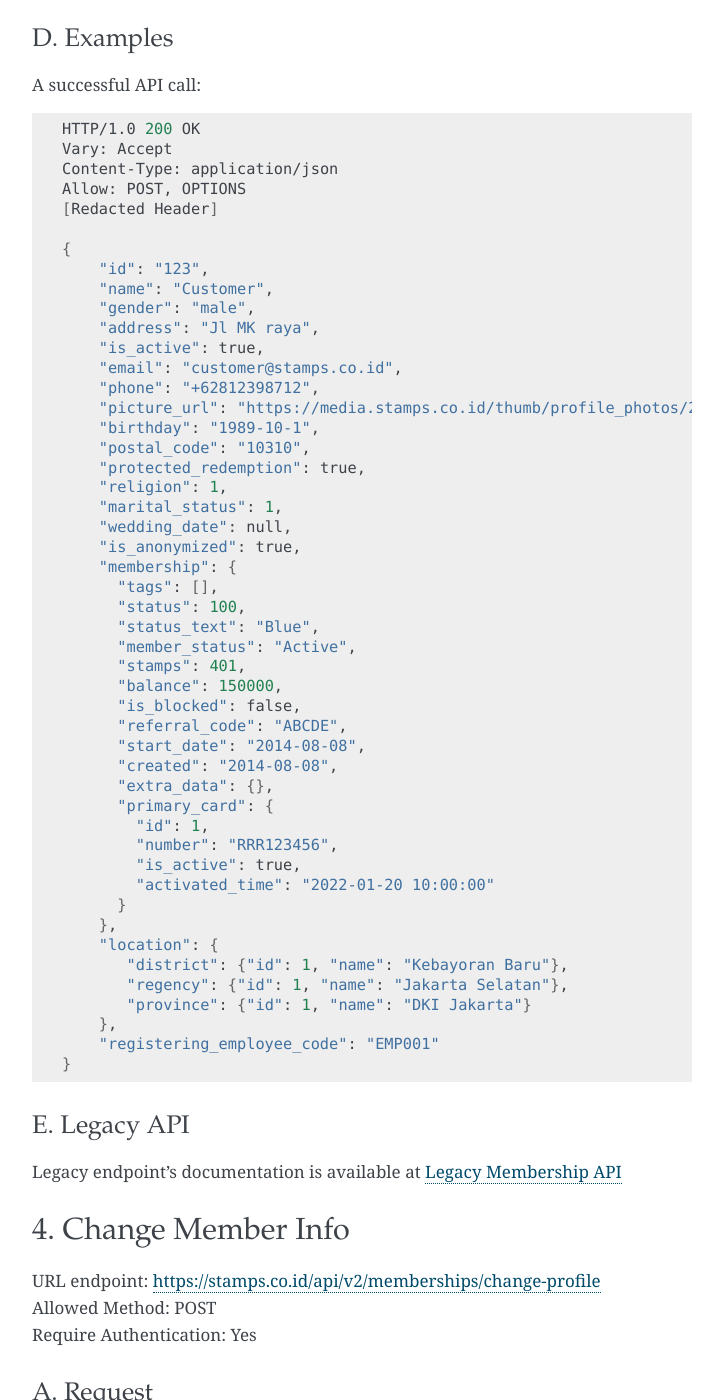
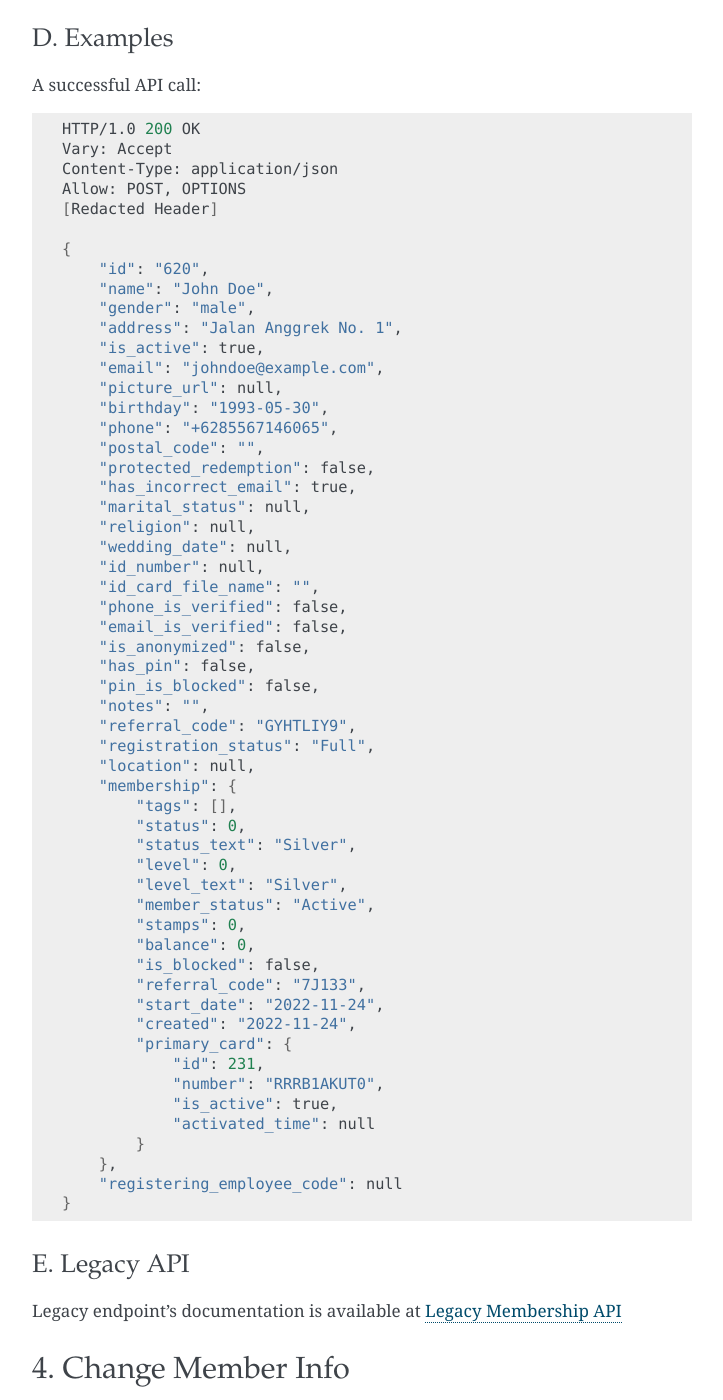
Before and after one commit to ui/stamps-api-docs, a Sphinx documentation site: the page built from source/customer_api.rst, in a window 1280 px wide and 1400 px high, scrolled down 6723 px. Shown: the whole window, without its empty margins (388-1111 px from the left). Built offline with Sphinx 7.4.7, drawn with Linux system fonts in a browser that asks for light colours.

Commit message:
Update membership registration response

```diff
--- a/source/customer_api.rst
+++ b/source/customer_api.rst
@@ -352,46 +352,53 @@ A successful API call:
     [Redacted Header]
 
     {
-        "id": "123",
-        "name": "Customer",
+        "id": "620",
+        "name": "John Doe",
         "gender": "male",
-        "address": "Jl MK raya",
+        "address": "Jalan Anggrek No. 1",
         "is_active": true,
-        "email": "customer@stamps.co.id",
-        "phone": "+62812398712",
-        "picture_url": "https://media.stamps.co.id/thumb/profile_photos/2014/4/17/483ccddd-9aea-44d2-bbc4-6aa71f51fb2a_size_80.png",
-        "birthday": "1989-10-1",
-        "postal_code": "10310",
-        "protected_redemption": true,
-        "religion": 1,
-        "marital_status": 1,
+        "email": "johndoe@example.com",
+        "picture_url": null,
+        "birthday": "1993-05-30",
+        "phone": "+6285567146065",
+        "postal_code": "",
+        "protected_redemption": false,
+        "has_incorrect_email": true,
+        "marital_status": null,
+        "religion": null,
         "wedding_date": null,
-        "is_anonymized": true,
+        "id_number": null,
+        "id_card_file_name": "",
+        "phone_is_verified": false,
+        "email_is_verified": false,
+        "is_anonymized": false,
+        "has_pin": false,
+        "pin_is_blocked": false,
+        "notes": "",
+        "referral_code": "GYHTLIY9",
+        "registration_status": "Full",
+        "location": null,
         "membership": {
-          "tags": [],
-          "status": 100,
-          "status_text": "Blue",
-          "member_status": "Active",
-          "stamps": 401,
-          "balance": 150000,
-          "is_blocked": false,
-          "referral_code": "ABCDE",
-          "start_date": "2014-08-08",
-          "created": "2014-08-08",
-          "extra_data": {},
-          "primary_card": {
-            "id": 1,
-            "number": "RRR123456",
-            "is_active": true,
-            "activated_time": "2022-01-20 10:00:00"
-          }
+            "tags": [],
+            "status": 0,
+            "status_text": "Silver",
+            "level": 0,
+            "level_text": "Silver",
+            "member_status": "Active",
+            "stamps": 0,
+            "balance": 0,
+            "is_blocked": false,
+            "referral_code": "7J133",
+            "start_date": "2022-11-24",
+            "created": "2022-11-24",
+            "primary_card": {
+                "id": 231,
+                "number": "RRRB1AKUT0",
+                "is_active": true,
+                "activated_time": null
+            }
         },
-        "location": {
-           "district": {"id": 1, "name": "Kebayoran Baru"},
-           "regency": {"id": 1, "name": "Jakarta Selatan"},
-           "province": {"id": 1, "name": "DKI Jakarta"}
-        },
-        "registering_employee_code": "EMP001"
+        "registering_employee_code": null
     }
 
 
```
